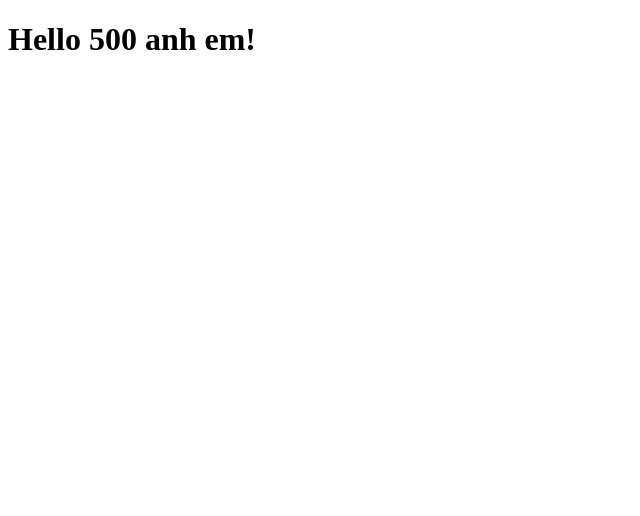
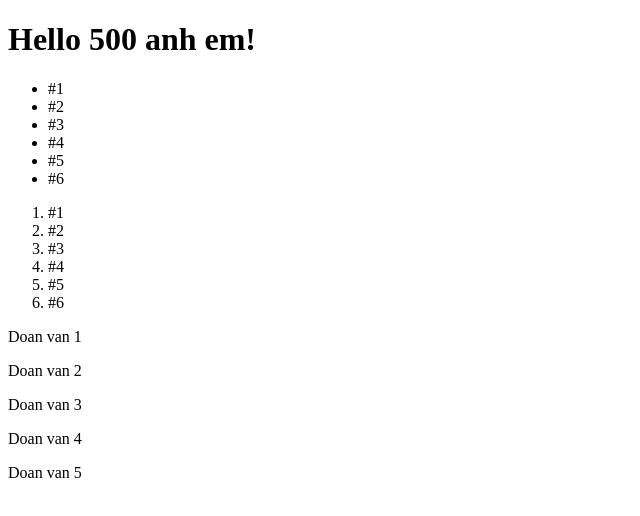
Before and after one commit to thuanvannguyen/commit-branch, a plain HTML site: page index.html in a window 1280 px wide. Shown: the whole page, without its empty margins (0-640 px from the left). Drawn offline with Linux system fonts and the light colour scheme.

Commit message:
Commit 123

```diff
--- a/index.html
+++ b/index.html
@@ -9,6 +9,27 @@
 
 <body>
   <h1>Hello 500 anh em!</h1>
+  <ul>
+    <li>#1</li>
+    <li>#2</li>
+    <li>#3</li>
+    <li>#4</li>
+    <li>#5</li>
+    <li>#6</li>
+  </ul>
+  <ol>
+    <li>#1</li>
+    <li>#2</li>
+    <li>#3</li>
+    <li>#4</li>
+    <li>#5</li>
+    <li>#6</li>
+  </ol>
+  <p>Doan van 1</p>
+  <p>Doan van 2</p>
+  <p>Doan van 3</p>
+  <p>Doan van 4</p>
+  <p>Doan van 5</p>
 </body>
 
 </html>
```
